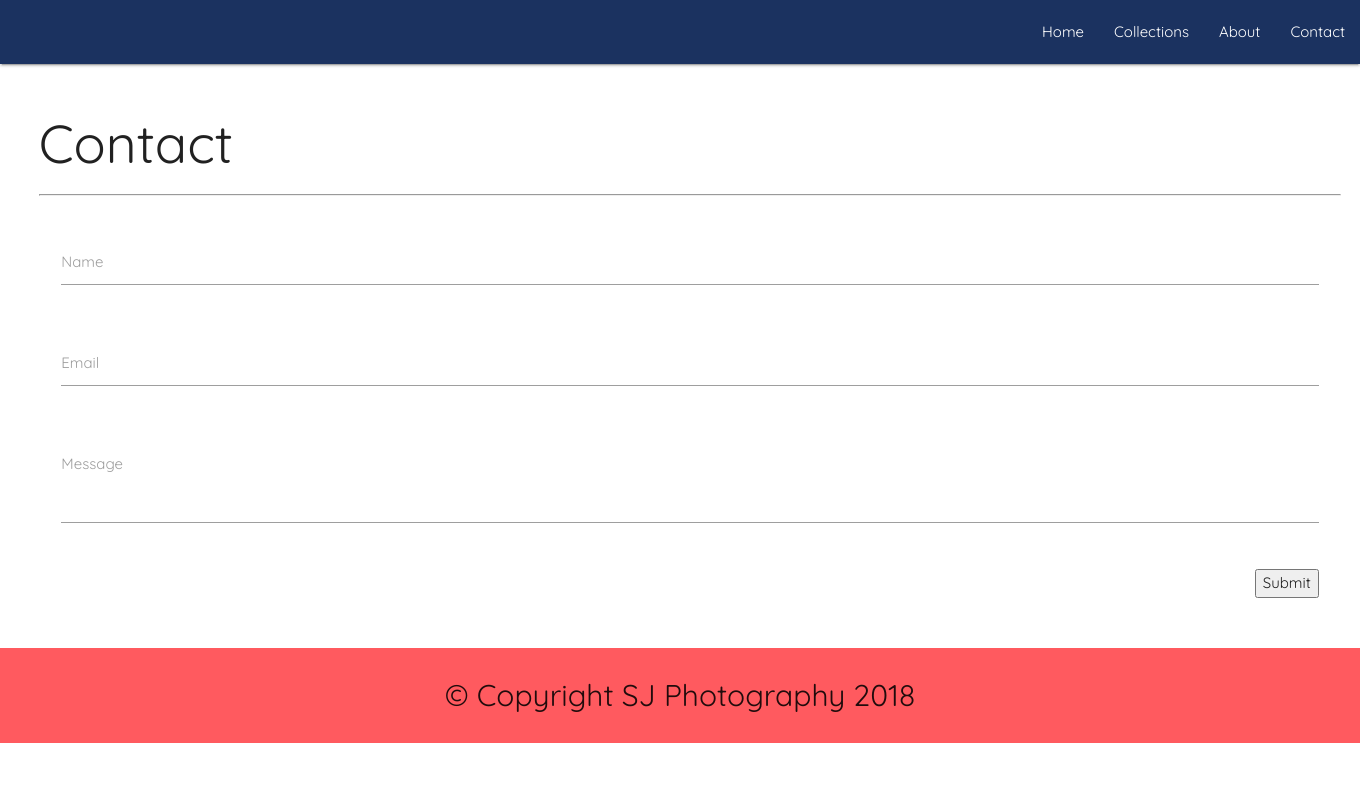
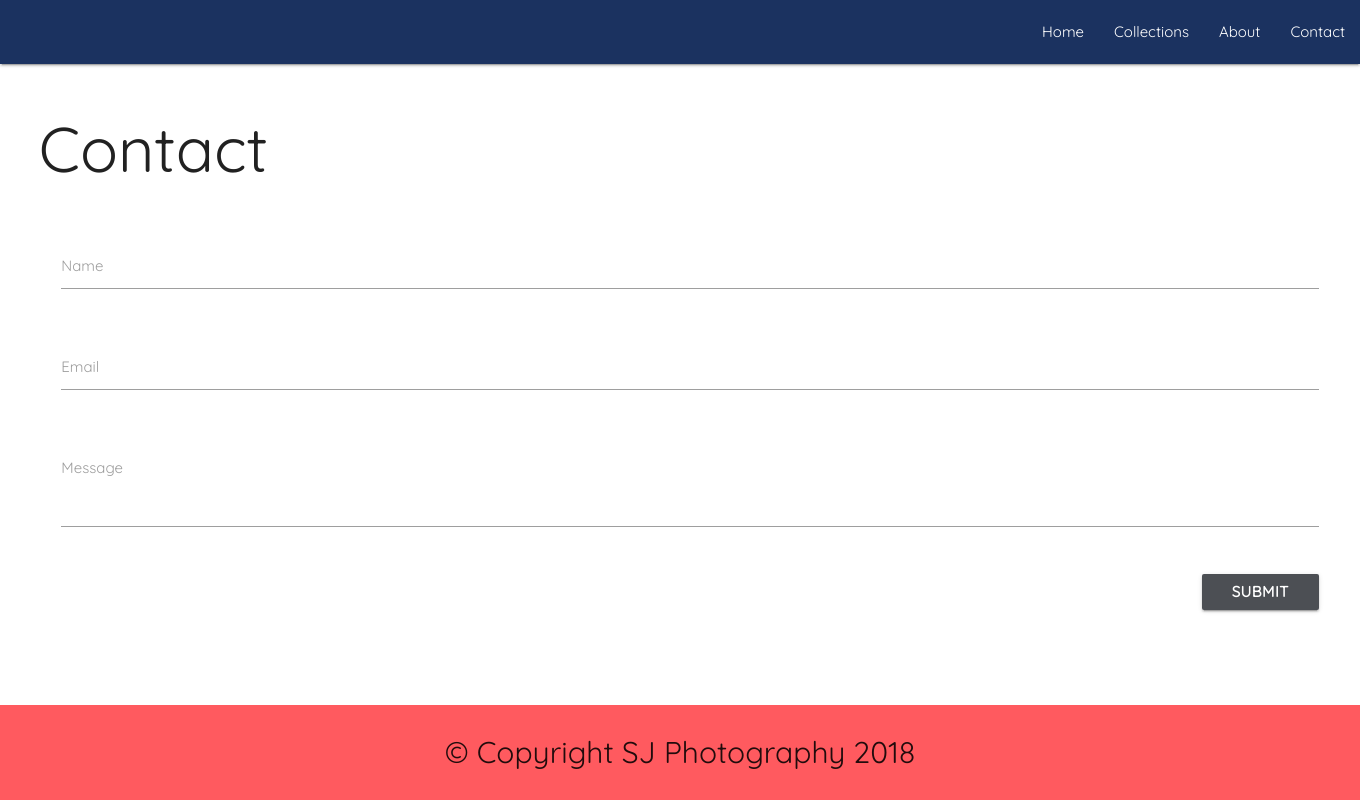
Before and after one commit to WithoutATowel/sjphotography, a Django app: page /contact in a window 1360 px wide. Run offline with Django 3.2, Linux system fonts and the light colour scheme.

Commit message:
A few styles

```diff
--- a/gallery/static/styles.css
+++ b/gallery/static/styles.css
@@ -1,10 +1,16 @@
 body {
   padding: 0;
   margin: 0;
-  font-family: "Quicksand"; }
+  font-family: "Quicksand";
+  display: flex;
+  flex-direction: column;
+  min-height: 100vh; }
 
 nav {
   background-color: #1B3260; }
+
+main {
+  flex: 1 0 auto; }
 
 footer {
   background-color: #FF5A5F;
@@ -33,4 +39,9 @@ footer {
   outline: none;
   top: 16% !important; }
 
+.btn {
+  background-color: #4c4f54;
+  color: white;
+  font-weight: bold; }
+
 /*# sourceMappingURL=styles.css.map */
--- a/gallery/static/styles.scss
+++ b/gallery/static/styles.scss
@@ -1,16 +1,23 @@
 $color-one: #1B3260;
 $color-two: #FF5A5F;
-$color-three: #087E8B;
+$color-three: #4c4f54;
 $color-four: #F5F5F5;
 
 body {
     padding: 0;
     margin: 0;
     font-family: "Quicksand";
+    display: flex;
+    flex-direction: column;
+    min-height: 100vh;
 }
 
 nav {
     background-color: $color-one;
+}
+
+main {
+    flex: 1 0 auto;
 }
 
 footer {
@@ -45,3 +52,9 @@ footer {
     outline: none;
     top: 16% !important;
 }
+
+.btn {
+    background-color: $color-three;
+    color: white;
+    font-weight: bold;
+}
--- a/gallery/templates/base.html
+++ b/gallery/templates/base.html
@@ -20,8 +20,10 @@
                 </ul>
             </div>
         </nav>
-        {% block content %}
-        {% endblock %}
+        <main>
+            {% block content %}
+            {% endblock %}
+        </main>
         <footer>&copy; Copyright SJ Photography 2018</footer>
         <script src="https://code.jquery.com/jquery-3.3.1.min.js"></script>
         <script src="https://cdnjs.cloudflare.com/ajax/libs/materialize/1.0.0-beta/js/materialize.min.js"></script>
--- a/gallery/templates/contact.html
+++ b/gallery/templates/contact.html
@@ -4,12 +4,11 @@
 {% block content %}
     <div class="container">
         <div class="row section-header">
-            <h2>Contact</h2>
-            <hr>
+            <h1>Contact</h1>
         </div>
         <div class=" row">
             <div class="col s12 m12">
-                <form action="https://formspree.io/brettspencr@gmail.com" method="POST" class="col s12">
+                <form action="https://formspree.io/2sjspencer@gmail.com" method="POST" class="col s12">
                     <div class="row">
                         <div class="input-field col s12">
                             <input id="name" name="name" type="text" class="validate">
@@ -29,7 +28,7 @@
                         </div>
                     </div>
                     <div class="right-align">
-                        <button type="submit">Submit</button>
+                        <button class="waves-effect waves-light btn" type="submit">Submit</button>
                     </div>
                 </form>
             </div>
```
Also changed, not shown: 1 other file.
